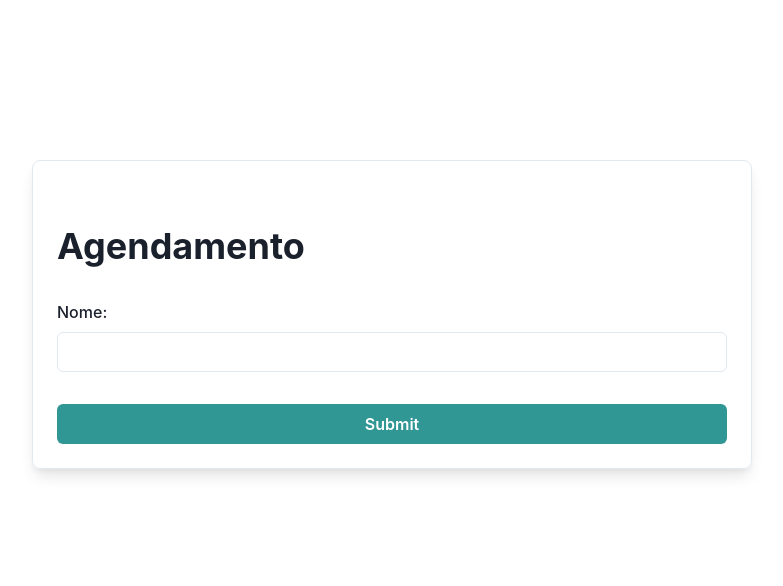
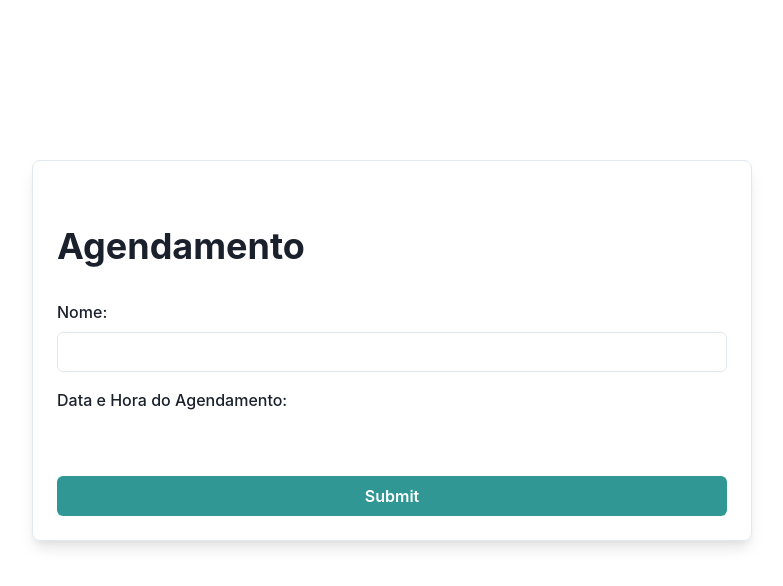
Before and after one commit to Msoaressdp/Pitang2024-Challange-Frontend, a React (Vite) app: page /Schedule in a window 1280 px wide. Shown: the top 586 px of the page, without its empty margins (248-1031 px from the left). Built offline with nearby package versions, Linux system fonts and the light colour scheme.

Commit message:
feat: add scheduled date to form

```diff
--- a/package.json
+++ b/package.json
@@ -14,8 +14,10 @@
     "@chakra-ui/react": "^2.8.2",
     "@emotion/react": "^11.11.4",
     "@emotion/styled": "^11.11.5",
+    "@hookform/resolvers": "^3.9.0",
     "framer-motion": "^11.3.2",
     "react": "^18.3.1",
+    "react-datepicker": "^7.3.0",
     "react-dom": "^18.3.1",
     "react-hook-form": "^7.52.1",
     "react-router-dom": "^6.24.1",
--- a/src/pages/Schedule.jsx
+++ b/src/pages/Schedule.jsx
@@ -1,4 +1,6 @@
 import React, { useState } from 'react';
+import DatePicker from 'react-datepicker';
+import 'react-datepicker/dist/react-datepicker.css';
 import {
   Button,
   FormControl,
@@ -12,13 +14,15 @@ import {
 
 const Schedule = () => {
   const [name, setName] = useState('');
+  const [scheduledDate, setScheduledDate] = useState(null);
   const [submittedData, setSubmittedData] = useState(null);
 
   const handleSubmit = (event) => {
     event.preventDefault();
-    const newAppointment = { name };
+    const newAppointment = { name, scheduledDate };
     setSubmittedData(newAppointment);
     setName('');
+    setScheduledDate(null);
   };
 
   return (
@@ -35,14 +39,32 @@ const Schedule = () => {
             />
           </FormControl>
 
+          <FormControl>
+            <FormLabel htmlFor="appointmentDate">Data e Hora do Agendamento:</FormLabel>
+            <DatePicker
+              id="appointmentDate"
+              selected={scheduledDate}
+              onChange={(date) => setScheduledDate(date)}
+              showTimeSelect
+              timeFormat="HH:mm"
+              timeIntervals={60}
+              timeCaption="Hora"
+              dateFormat="dd/MM/yyyy HH:mm"
+              minDate={new Date()}
+              minTime={new Date(new Date().setHours(11, 0, 0, 0))}
+              maxTime={new Date(new Date().setHours(20, 0))}
+            />
+          </FormControl>
+
           <Button mt={4} colorScheme="teal" type="submit">Submit</Button>
         </VStack>
       </form>
 
       {submittedData && (
         <Box mt={4} p={4} borderWidth="1px" borderRadius="lg">
-          <Heading as="h2" size="md">Dados Submetidos</Heading>
+           <Heading as="h2" size="md">Submitted Data</Heading>
           <Text><strong>Nome:</strong> {submittedData.name}</Text>
+          <Text><strong>Data e Hora do Agendamento:</strong> {submittedData.scheduledDate ? submittedData.scheduledDate.toString() : ''}</Text>
         </Box>
       )}
     </Box>
```
Also changed, not shown: 1 other file (tests, documents, lock files or other folders).
